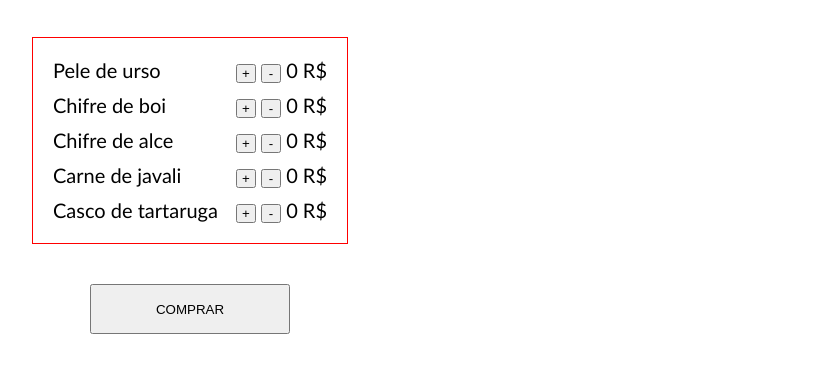
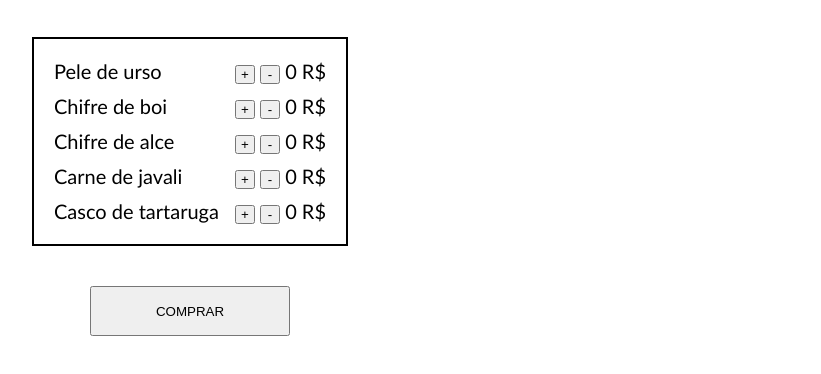
Before and after one commit to zrafael50/pawn-shop, a plain HTML site: page index.html in a window 1280 px wide. Shown: the part 84-458 px from the top of the page, without its empty margins (450-1271 px from the left). Drawn offline with nearby package versions, Linux system fonts and the light colour scheme.

Commit message:
changed border color to black

```diff
--- a/style.css
+++ b/style.css
@@ -22,7 +22,7 @@ header #carrinho {
 
 main {
   width: 316px;
-  border: 1px solid red;
+  border: 2px solid black;
   margin: 0 auto;
   padding: 10px;
   font-family: "Trebuchet MS", "Lucida Sans Unicode", "Lucida Grande",
```
